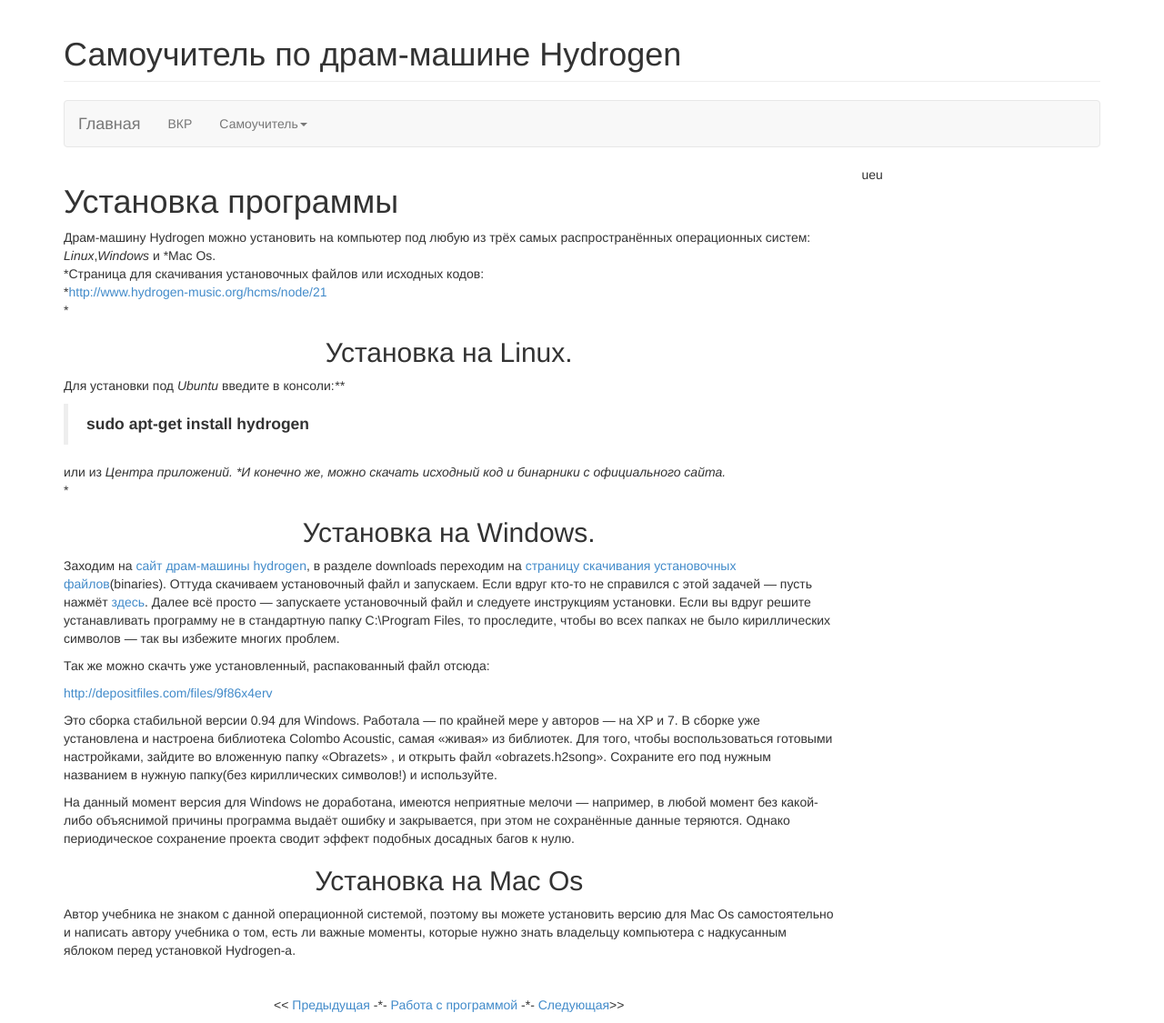
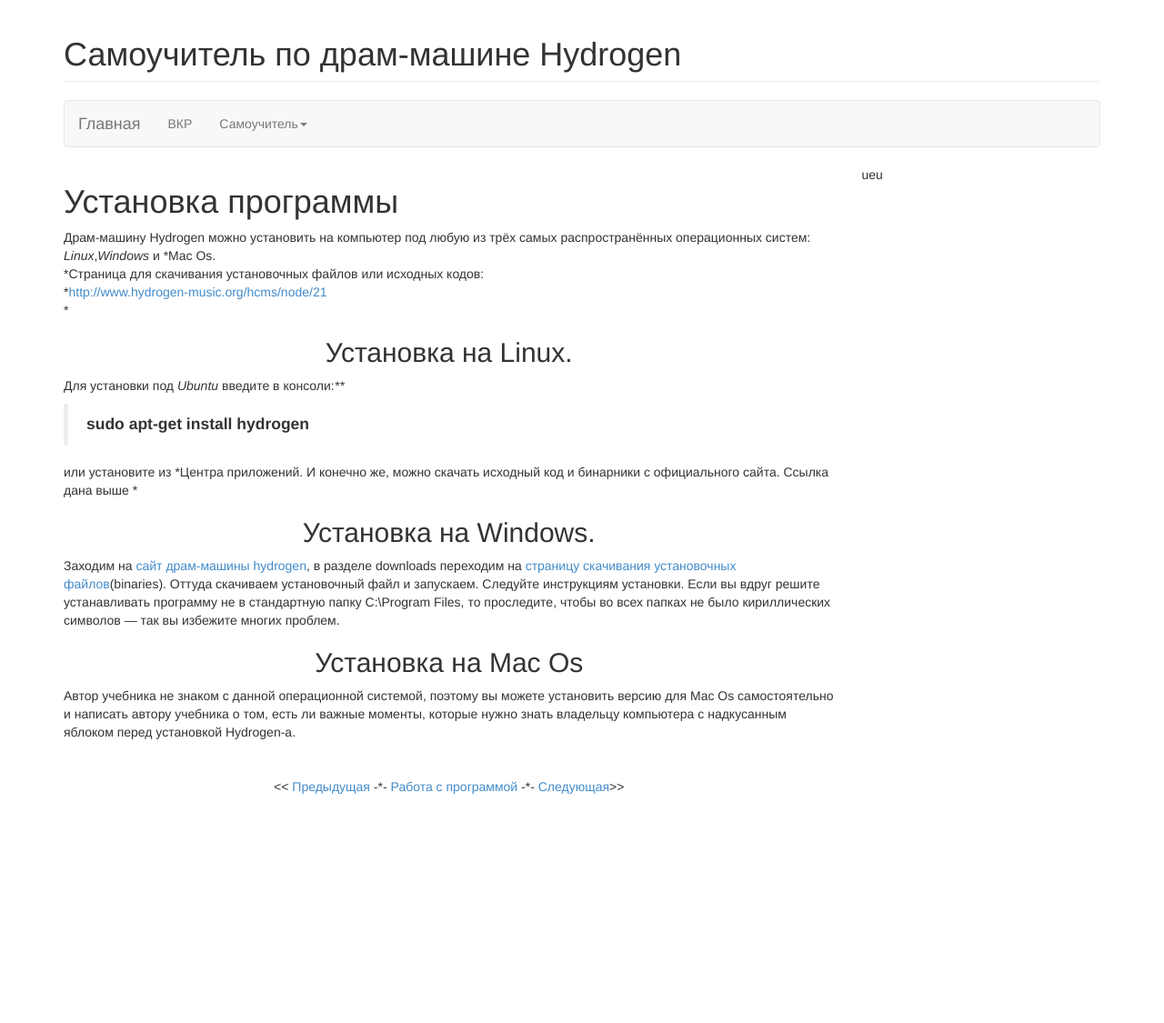
Before and after one commit to utkorose/teach-hydrogen, a Jekyll site: the page built from samouchitel/work/install/index.md, in a window 1280 px wide. Shown: the whole page at 91% size. Built offline with Jekyll 4.4.1, drawn with Linux system fonts in a browser that asks for light colours; after the commit the page ends 900 px from its top, so only the background shows below that.

```diff
--- a/samouchitel/work/install/index.md
+++ b/samouchitel/work/install/index.md
@@ -16,22 +16,15 @@ layout: page
 
 > **sudo apt-get install hydrogen**
 
-или из *Центра приложений. *И конечно же, можно скачать исходный код и бинарники с официального сайта.*
+или установите из *Центра приложений.
+И конечно же, можно скачать исходный код и бинарники с официального сайта. Ссылка дана выше
 *
 
 <h2 style="text-align: center;">
   Установка на Windows.
 </h2>
 
-Заходим на [сайт драм-машины hydrogen][1], в разделе downloads переходим на [страницу скачивания установочных файлов][2](binaries). Оттуда скачиваем установочный файл и запускаем. Если вдруг кто-то не справился с этой задачей &#8212; пусть нажмёт [здесь][3]. Далее всё просто &#8212; запускаете установочный файл и следуете инструкциям установки. Если вы вдруг решите устанавливать программу не в стандартную папку C:\\Program Files, то проследите, чтобы во всех папках не было кириллических символов &#8212; так вы избежите многих проблем.
-
-Так же можно скачть уже установленный, распакованный файл отсюда:
-
-<http://depositfiles.com/files/9f86x4erv>
-
-Это сборка стабильной версии 0.94 для Windows. Работала &#8212; по крайней мере у авторов &#8212; на XP и 7. В сборке уже установлена и настроена библиотека Colombo Acoustic, самая &#171;живая&#187; из библиотек. Для того, чтобы воспользоваться готовыми настройками, зайдите во вложенную папку &#171;Obrazets&#187; , и открыть файл &#171;obrazets.h2song&#187;. Сохраните его под нужным названием в нужную папку(без кириллических символов!) и используйте.
-
-На данный момент версия для Windows не доработана, имеются неприятные мелочи &#8212; например, в любой момент без какой-либо объяснимой причины программа выдаёт ошибку и закрывается, при этом не сохранённые данные теряются. Однако периодическое сохранение проекта сводит эффект подобных досадных багов к нулю.
+Заходим на [сайт драм-машины hydrogen][1], в разделе downloads переходим на [страницу скачивания установочных файлов][2](binaries). Оттуда скачиваем установочный файл и запускаем. Следуйте инструкциям установки. Если вы вдруг решите устанавливать программу не в стандартную папку C:\\Program Files, то проследите, чтобы во всех папках не было кириллических символов &#8212; так вы избежите многих проблем.
 
 <h2 style="text-align: center;">
   Установка на Mac Os
```
Also changed, not shown: samouchitel/work/znakomstvo/index.md (+10 -22 lines), img/znakomstvo01.jpg (added), img/znakomstvo02.jpg (added), img/znakomstvo03.png (added).
